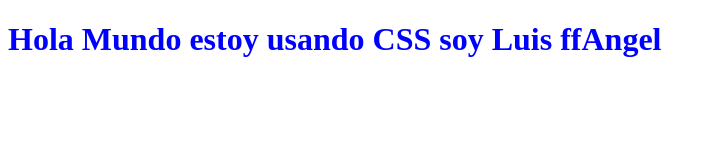
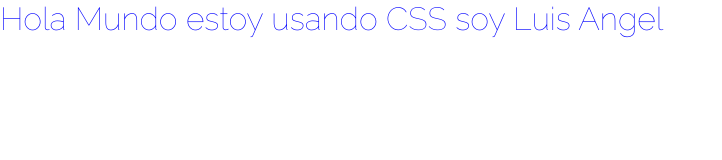
Before and after one commit to LuisAngelFnz/UdemyCursoCSS, a plain HTML site: page index.html in a window 1280 px wide. Shown: the whole page, without its empty margins (0-722 px from the left). Drawn offline with Linux system fonts and the light colour scheme.

Commit message:
Clase 10 Comentarios y agregar fonts

```diff
--- a/css/estilos.css
+++ b/css/estilos.css
@@ -1,3 +1,17 @@
+/*
+Mi comentario
+*/
+
+*{
+    margin:0;
+    box-sizing: border-box;
+}
+
 h1{
     color:blue;
+    font-weight: 100;
 }
+
+body{
+    font-family: "Raleway", sans-serif;
+}
--- a/index.html
+++ b/index.html
@@ -5,6 +5,9 @@
     <meta name="viewport" content="width=device-width, initial-scale=1.0">
     <title>Usando CSS</title>
     <link rel="stylesheet" href="css/estilos.css">
+    <link rel="preconnect" href="https://fonts.googleapis.com">
+    <link rel="preconnect" href="https://fonts.gstatic.com" crossorigin>
+    <link href="https://fonts.googleapis.com/css2?family=Raleway:ital,wght@0,100..900;1,100..900&display=swap" rel="stylesheet">
 </head>
 <body>
     <!-- <style>
@@ -12,6 +15,6 @@
             color:blue;
         }
     </style> -->
-    <h1>Hola Mundo estoy usando CSS soy Luis ffAngel</h1>
+    <h1>Hola Mundo estoy usando CSS soy Luis Angel</h1>
 </body>
 </html>
```
